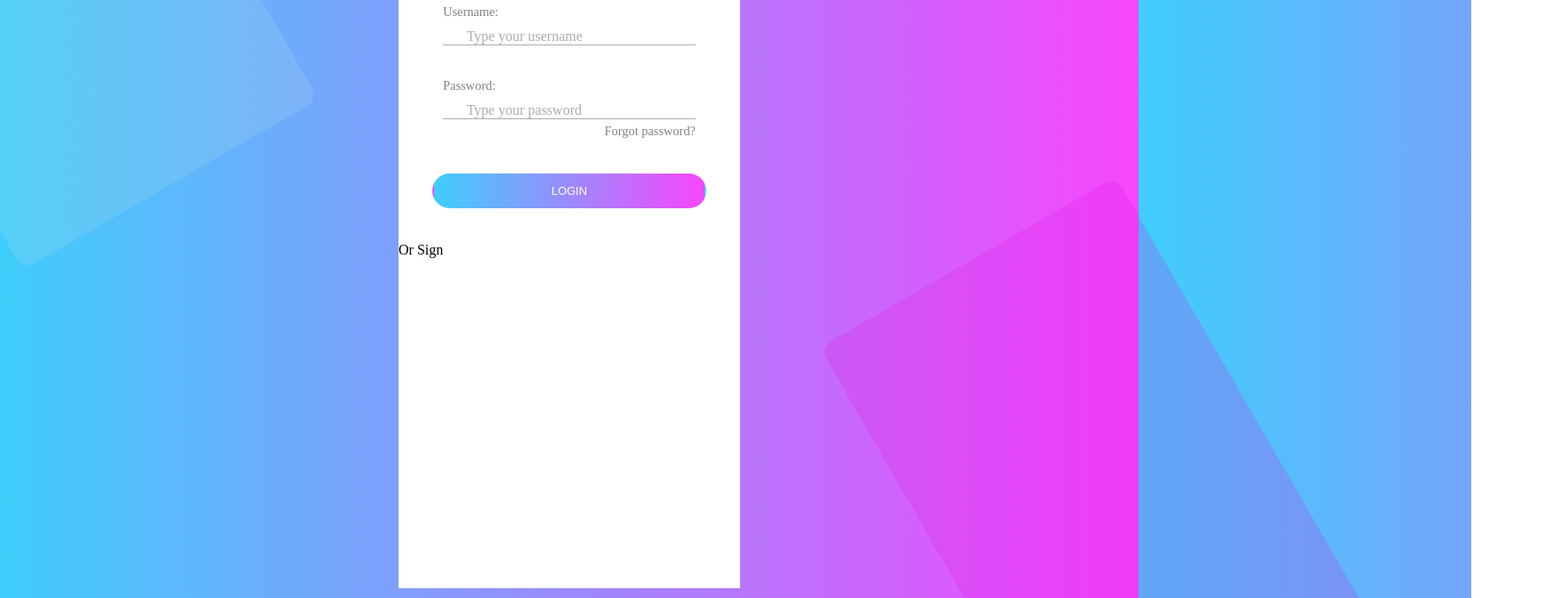
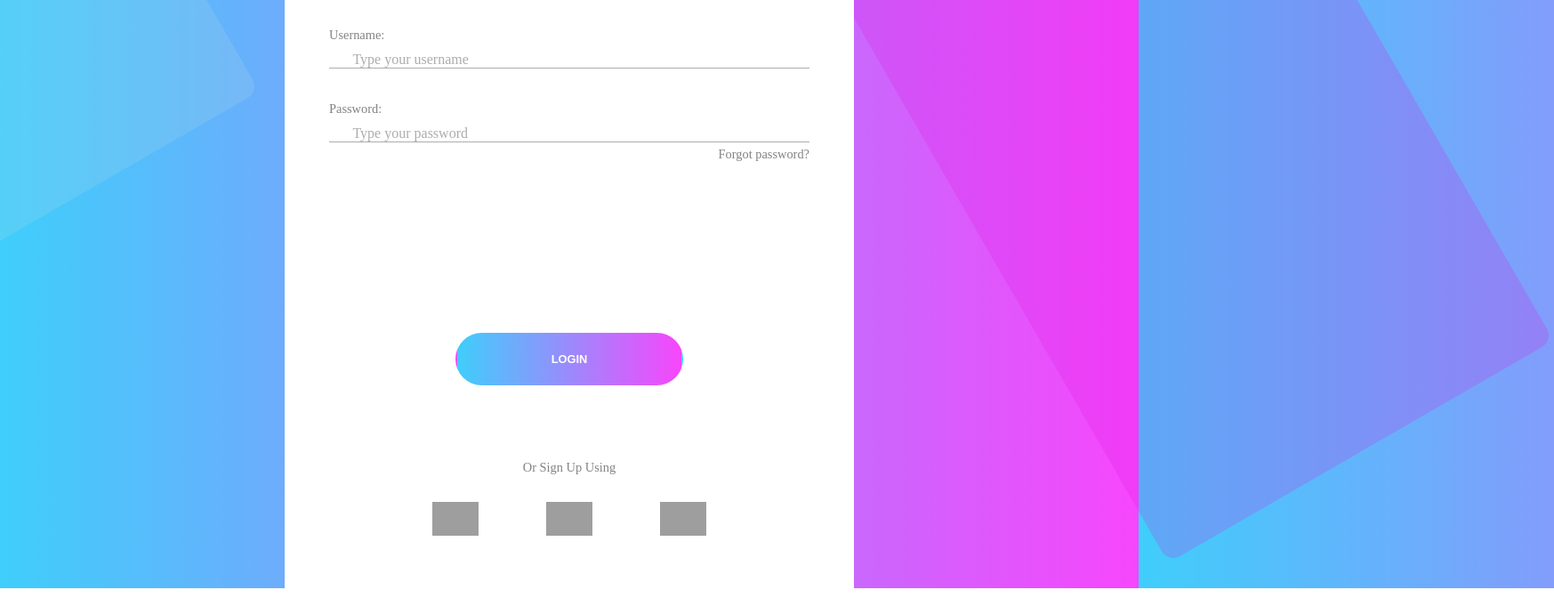
Before and after one commit to daria979/New_Form, a plain HTML site: page index.html in a window 1280 px wide. Shown: the part 139-811 px from the top of the page at 89% size, 1747 px wide, since content can reach past the window. Drawn offline with Linux system fonts and the light colour scheme; grey boxes are pictures that could not be loaded.

Commit message:
social media icons

```diff
--- a/index.html
+++ b/index.html
@@ -28,11 +28,17 @@
         <input type="password" name="password" placeholder="&#xf007; Type your password">
     </div>
 
-    <p class="forget">Forgot password?</p>
+    <p class="under_text">Forgot password?</p>
 
-    <button>LOGIN</button>
+    <button style="cursor: pointer"><b>LOGIN</b></button>
 
-    <p>Or Sign </p>
+    <p class="under_text text2">Or Sign  Up Using</p>
+
+    <div class="social_media">
+        <a href="https://www.facebook.com/"><img class="icon" src="https://image.flaticon.com/icons/png/512/145/145802.png"></a>
+        <a href="https://twitter.com/?lang=ro"><img class="icon" src="https://image.flaticon.com/icons/png/512/145/145812.png"></a>
+        <a href="https://mail.google.com/mail/u/0/#inbox"><img class="icon" src="https://image.flaticon.com/icons/png/512/179/179326.png"></a>
+    </div>
 
 </div>
 
--- a/style.css
+++ b/style.css
@@ -20,34 +20,34 @@ html,body{
 .shape1{
     /* background-image: url("Resources/Rectangle3.jpg"); */
     background-color: lightblue;
-    width: 30%;
-    height: 800px;
+    width: 500px;
+    height: 500px;
     transform: rotate(-30deg);
     border-radius: 15px;
     position:absolute;
-    top:-400px;
-    left:-200px;
+    top:-100px;
+    left:-300px;
     opacity: 0.2;
     z-index: 1;
 }
 .shape2{
     /* background-image: url("Resources/Rectangle3.jpg"); */
     background-color:#d912df;
-    width: 30%;
+    width: 500px;
     height: 800px;
     transform: rotate(-30deg);
     border-radius: 15px;
     position:absolute;
-    top:380px;
-    right:-200px;
+    bottom:100px;
+    right:-300px;
     opacity: 0.2;
     z-index: 1;
+    overflow: hidden;
 }
 
 .Form{
     position: relative;
     background-color: white;
-    max-width: 30%;
     height:100%;
     margin: auto;
     z-index: 2;
@@ -87,20 +87,114 @@ input{
 .icon{
     padding:0;
 }
-.forget{
+.under_text{
     font-size: 0.9em;
     text-align: right;
     padding-right: 50px;
     color:rgb(133, 130, 130);
 }
+.text2{
+    text-align: center;
+    padding:0;
+    margin-top: 20px;
+}
 button{
     font-size: 0.8em;
     color:white;
-    width:80%;
-    padding:10px;
-    margin:10%;
     border-radius: 50px;
     border-color: transparent;
-    background: rgb(63,206,251);
+    /* background: rgb(63,206,251); */
     background: linear-gradient(90deg, rgba(63,206,251,1) 0%, rgba(247,70,252,1) 100%);
 }
+.social_media{
+    margin-top:30px;
+    display: flex;
+    flex-direction: row;
+    justify-content: space-evenly;
+    align-items:stretch;
+    width:60%;
+    margin-left: 20%;
+    text-align: center;
+}
+
+
+@media only screen and (max-width: 600px) {
+    .Form{
+        max-width:60%;
+    }
+    .icon{
+        width:70%;
+    }
+    button{
+        padding:10px;
+        width:70%;
+        margin:15% 15% 10%;
+    }
+}
+@media only screen and (min-width: 600px) {
+    .Form{
+        max-width:50%;
+    }
+    .icon{
+        width:60%;
+    }
+    button{
+        padding:15px;
+        width:70%;
+        margin:15% 15% 10%;
+    }
+}
+@media only screen and (min-width: 768px) {
+    .From{
+        max-width: 20%;
+    }
+    .icon{
+        width:50%;
+    }
+    button{
+        padding:20px;
+        width:50%;
+        margin:25% 25% 20px;
+    }
+
+}
+@media only screen and (min-width: 1200px) {
+    .From{
+        max-width: 90%;
+    }
+    .icon{
+        width:40%;
+    }
+    button{
+        padding:20px;
+        width:40%;
+        margin:30% 30% 10%;
+    }
+    .shape1{
+        /* background-image: url("Resources/Rectangle3.jpg"); */
+        background-color: lightblue;
+        width: 500px;
+        height: 500px;
+        transform: rotate(-30deg);
+        border-radius: 15px;
+        position:absolute;
+        top:-100px;
+        left:-300px;
+        opacity: 0.2;
+        z-index: 1;
+    }
+    .shape2{
+        /* background-image: url("Resources/Rectangle3.jpg"); */
+        background-color:#d912df;
+        width: 500px;
+        height: 800px;
+        transform: rotate(-30deg);
+        border-radius: 15px;
+        position:absolute;
+        bottom:100px;
+        right:-300px;
+        opacity: 0.2;
+        z-index: 1;
+
+    }
+}
```
